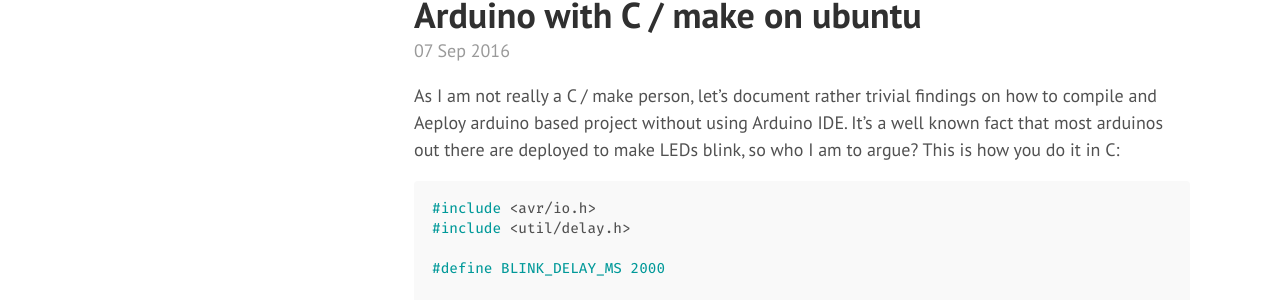
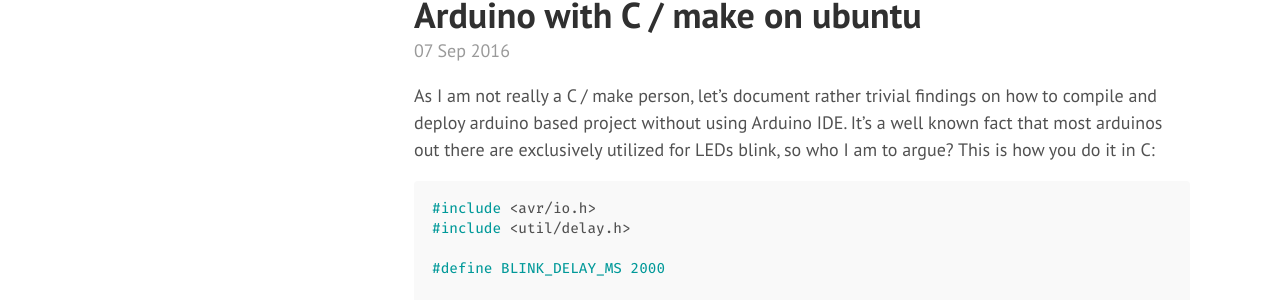
Before and after one commit to vasily-kartashov/vasily-kartashov.github.io, a Jekyll site: the page built from _posts/2016-09-07-simple-arduino-c-project.md, in a window 1280 px wide. Shown: the part 198-498 px from the top of the page. Built offline with Jekyll 4.4.1, drawn with Linux system fonts in a browser that asks for light colours; some web fonts are replaced.

Commit message:
spelling

````diff
--- a/_posts/2016-09-07-simple-arduino-c-project.md
+++ b/_posts/2016-09-07-simple-arduino-c-project.md
@@ -3,7 +3,7 @@
 title: Arduino with C / make on ubuntu
 ---
 
-As I am not really a C / make person, let's document rather trivial findings on how to compile and Aeploy arduino based project without using Arduino IDE. It's a well known fact that most arduinos out there are deployed to make LEDs blink, so who I am to argue? This is how you do it in C:
+As I am not really a C / make person, let's document rather trivial findings on how to compile and deploy arduino based project without using Arduino IDE. It's a well known fact that most arduinos out there are exclusively utilized for LEDs blink, so who I am to argue? This is how you do it in C:
 
 
 ```c
````
